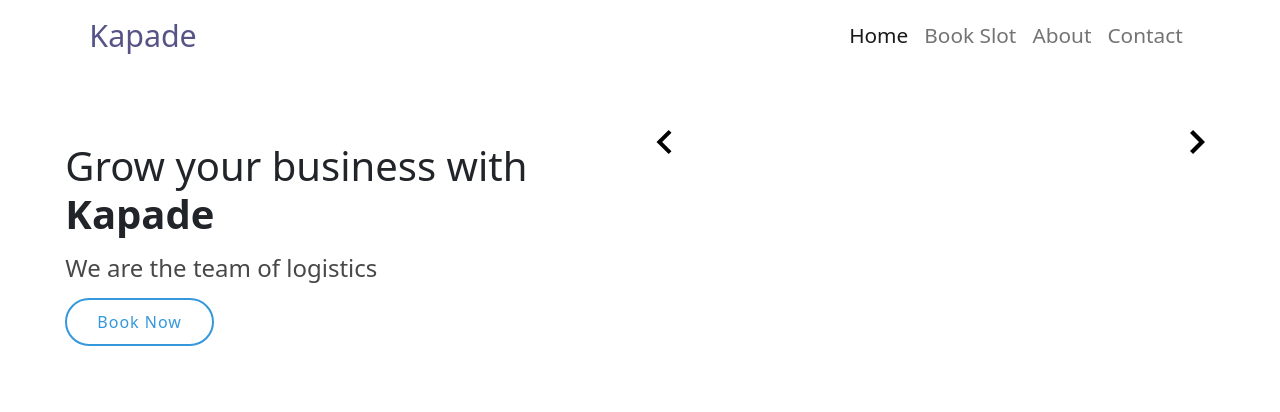
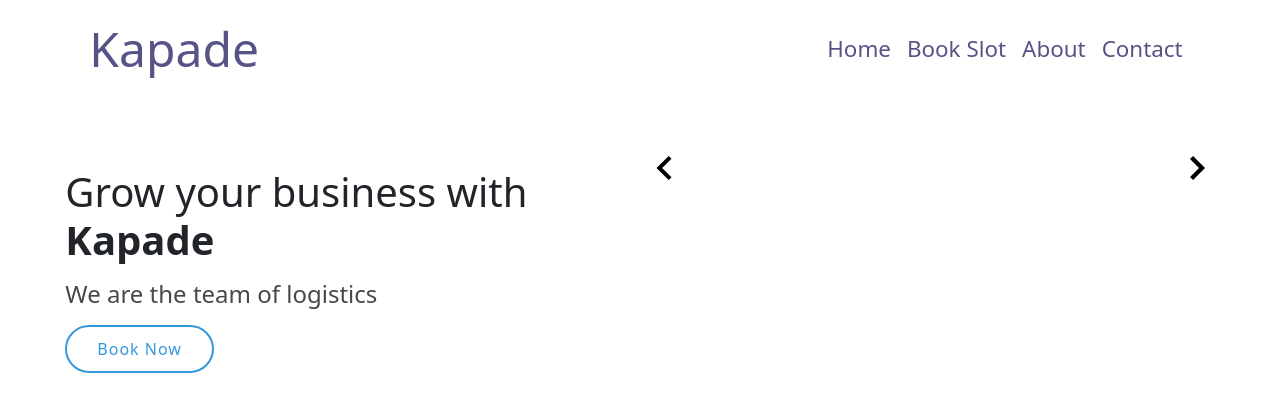
Before and after one commit to kvgd28/my-kapade-web, a React (Create React App) app: page /book in a window 1280 px wide. Shown: the top 412 px of the page. Built offline with nearby package versions, Linux system fonts and the light colour scheme.

Commit message:
CSS changes

```diff
--- a/src/ValidateMobileNumber.jsx
+++ b/src/ValidateMobileNumber.jsx
@@ -60,13 +60,15 @@ function ValidateMobileNumber() {
       <>
         <div className="container-fluid nav_bg">
           <div className="row">
-            <div className="col-6 mx-auto pt-5">
+            <div className="col-lg-3 col-sm-4 mx-auto pt-5">
               <form onSubmit={handleMobileNumberSubmit}>
                 <div class="form-group">
-                  <label for="mobileNumberInput">Mobile Number</label>
+                  <label className="form-label" for="mobileNumberInput">
+                    Mobile Number
+                  </label>
                   <input
                     type="tel"
-                    class="form-control"
+                    className="form-control"
                     id="mobileNumberInput"
                     aria-describedby="mobileNumberHelp"
                     placeholder="Enter 10 digit mobile number"
@@ -75,7 +77,7 @@ function ValidateMobileNumber() {
                     onChange={(e) => setMobileNumber(e.target.value)}
                   />
                   <small id="mobileNumberHelp" class="form-text text-muted">
-                    We'll never share your mobile number with anyone else.
+                    We'll never share your mobile number with anyone.
                   </small>
                 </div>
                 {!otpSent && (
@@ -93,7 +95,9 @@ function ValidateMobileNumber() {
                   <>
                     <br />
                     <div class="form-group">
-                      <label for="userOtp">OTP</label>
+                      <label className="form-label" for="userOtp">
+                        OTP
+                      </label>
                       <input
                         type="password"
                         class="form-control"
--- a/src/index.css
+++ b/src/index.css
@@ -3,7 +3,12 @@
 }
 
 .navbar-brand {
-  font-size: 1.9rem !important;
+  font-size: 3rem !important;
+  color: #565387 !important;
+}
+
+.nav-link {
+  font-size: 1.4rem !important;
   color: #565387 !important;
 }
 
@@ -97,3 +102,7 @@ Main Page css
   /* To adjust the height as well */
   height: fit-content;
 }
+
+.form-label {
+  font-size: 1.2rem !important;
+}
```
